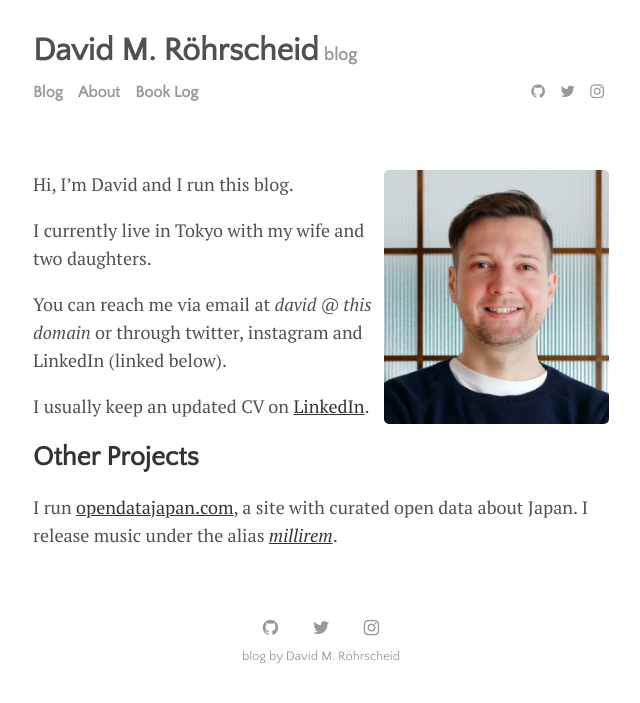
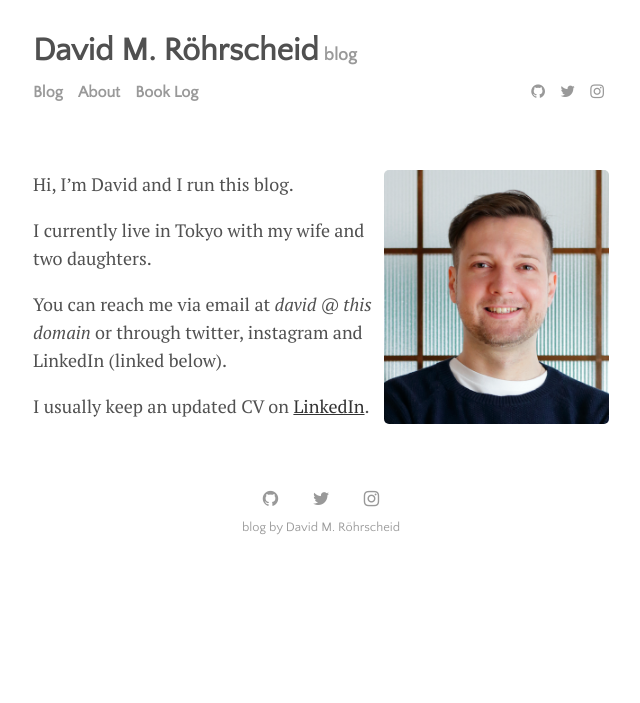
Before and after one commit to mrdavid/mrdavid.github.io, a Jekyll site: the page built from menu/cv.md, in a window 1280 px wide. Shown: the top 703 px of the page, without its empty margins (319-959 px from the left). Built offline with Jekyll 4.4.1, drawn with Linux system fonts in a browser that asks for light colours; nearby versions of some CDN libraries.

Commit message:
update projects

```diff
--- a/menu/cv.md
+++ b/menu/cv.md
@@ -10,7 +10,3 @@ I currently live in Tokyo with my wife and two daughters.
 You can reach me via email at *david @ this domain* or through twitter, instagram and LinkedIn (linked below).
 
 I usually keep an updated CV on [LinkedIn](https://www.linkedin.com/in/david-maria-r%C3%B6hrscheid-62919659/).
-
-## Other Projects
-
-I run [opendatajapan.com](https://www.opendatajapan.com/), a site with curated open data about Japan. I release music under the alias [*millirem*](https://soundcloud.com/millirem).
```
